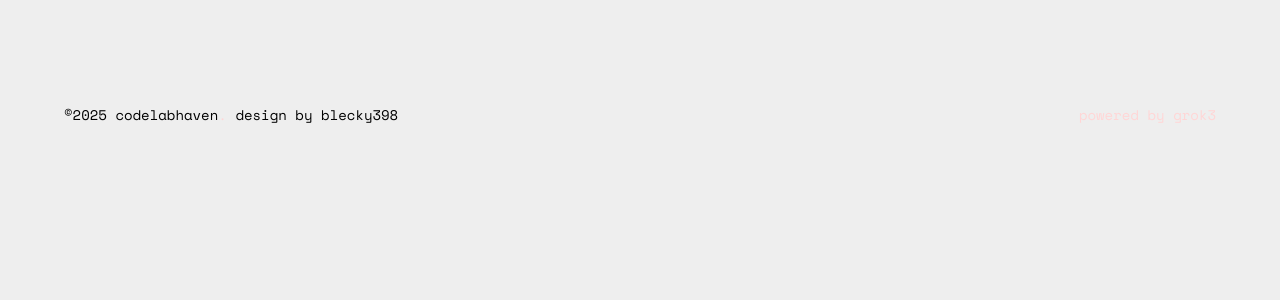
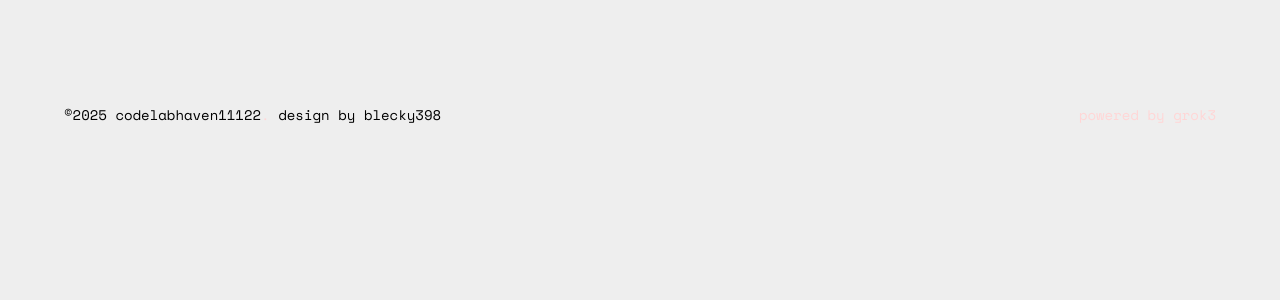
Before and after one commit to Matej398/signeasy, a PHP site: page /projects.php in a window 1280 px wide. Shown: the part 646-946 px from the top of the page. Run offline with PHP 8.4, Linux system fonts and the light colour scheme.

Commit message:
Update main website

```diff
--- a/html/codelabhaven/projects.php
+++ b/html/codelabhaven/projects.php
@@ -47,7 +47,7 @@ if (file_exists($projectsFile)) {
     </main>
     <footer class="footer">
         <div class="footer-text">
-            ©2025 codelabhaven<span class="dot">.</span> design by <a href="https://x.com/TheBlecky398" target="_blank">blecky398</a>
+            ©2025 codelabhaven11122<span class="dot">.</span> design by <a href="https://x.com/TheBlecky398" target="_blank">blecky398</a>
         </div>
         <div class="footer-right">
             powered by grok3
```
